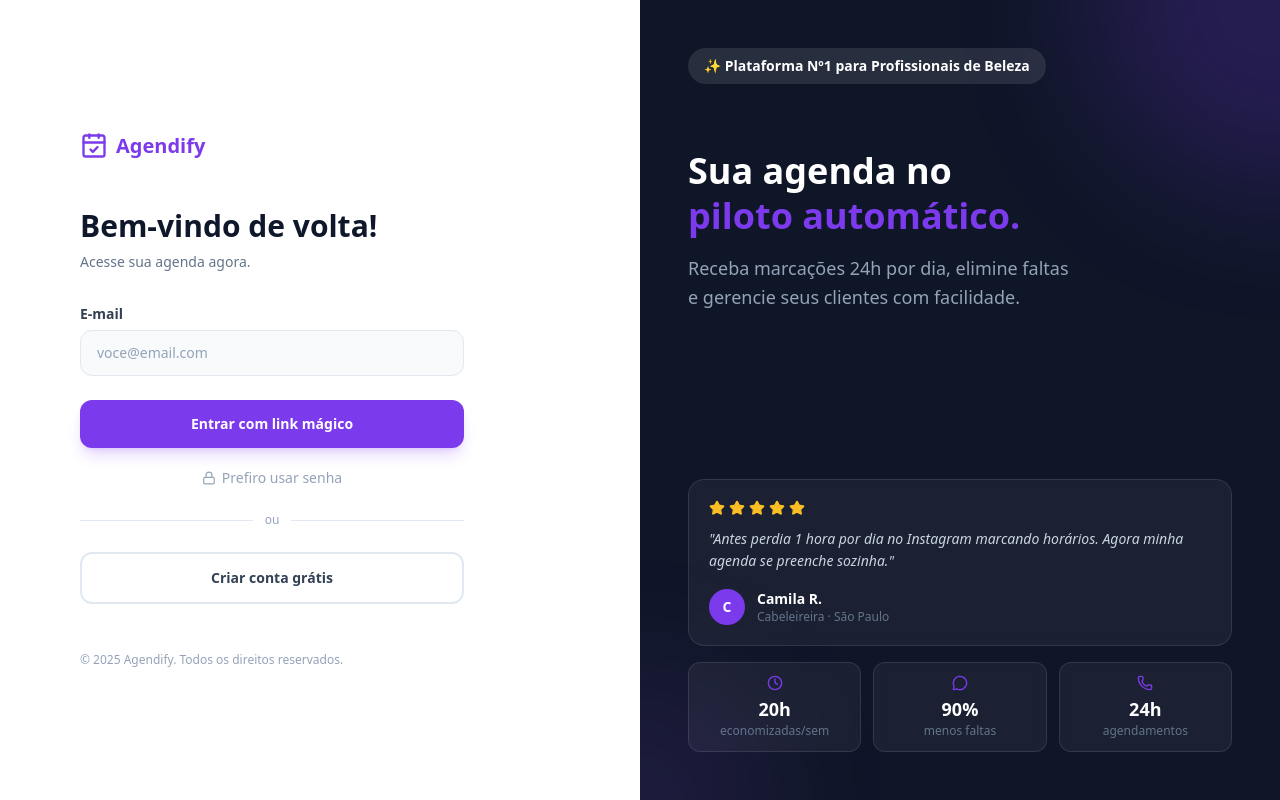
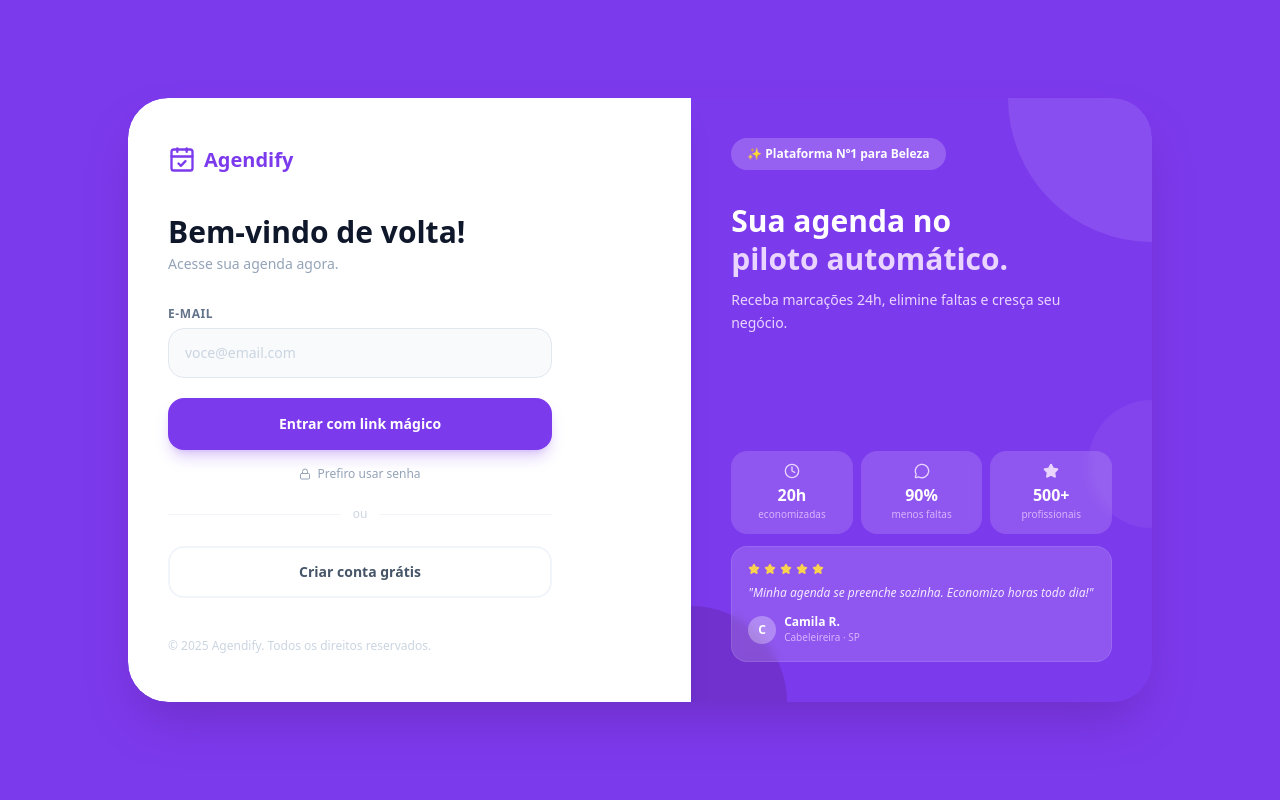
Before and after one commit to gmmktdigital2021-pixel/Agendify, a Next.js app: page /login in a window 1280 px wide. Built offline with nearby package versions, Linux system fonts and the light colour scheme; no server answers.

Commit message:
feat: login redesign card arredondado

```diff
--- a/app/login/page.tsx
+++ b/app/login/page.tsx
@@ -3,7 +3,7 @@
 import React, { useState, useEffect } from "react";
 import Link from "next/link";
 import { useRouter, useSearchParams } from "next/navigation";
-import { CalendarCheck, MailCheck, Lock, Phone, MessageCircle, Clock, Star } from "lucide-react";
+import { CalendarCheck, MailCheck, Lock, Clock, Star, MessageCircle } from "lucide-react";
 import { supabase } from "@/lib/supabase";
 
 function LoginContent() {
@@ -34,14 +34,13 @@
     setLoading(true);
     setAuthError("");
     setShowSignUpOption(false);
-
     try {
       if (!usePassword) {
         const { error } = await supabase.auth.signInWithOtp({
           email,
           options: { emailRedirectTo: `${process.env.NEXT_PUBLIC_SITE_URL}/auth/callback` },
         });
-        if (error) console.warn("Supabase auth error:", error.message);
+        if (error) console.warn(error.message);
         setSuccess(true);
       } else {
         const { data, error } = await supabase.auth.signInWithPassword({ email, password });
@@ -85,23 +84,24 @@
   };
 
   return (
-    <div className="min-h-screen flex font-sans">
+    <div className="min-h-screen bg-[#7C3AED] flex items-center justify-center p-4 font-sans">
+      <div className="w-full max-w-5xl flex rounded-[2.5rem] overflow-hidden shadow-2xl shadow-purple-900/40 min-h-[600px]">
 
-      {/* LADO ESQUERDO — Formulário */}
-      <div className="w-full lg:w-1/2 flex flex-col justify-center px-8 sm:px-16 lg:px-20 bg-white relative">
+        {/* LADO ESQUERDO — Formulário (branco com canto arredondado) */}
+        <div className="w-full lg:w-[55%] bg-white flex flex-col justify-center px-10 py-12 relative rounded-[2.5rem] lg:rounded-r-none z-10 shadow-xl">
 
           {/* Logo */}
-        <Link href="/landing" className="flex items-center gap-2 mb-12">
+          <Link href="/landing" className="flex items-center gap-2 mb-10">
             <CalendarCheck className="w-7 h-7 text-brand" />
             <span className="font-extrabold text-xl text-brand">Agendify</span>
           </Link>
 
           {!success ? (
-          <div className="max-w-sm w-full">
-            <h1 className="text-3xl font-extrabold text-slate-900 mb-2">
+            <div className="max-w-sm">
+              <h1 className="text-3xl font-extrabold text-slate-900 mb-1">
                 {isCadastro ? "Crie sua conta" : "Bem-vindo de volta!"}
               </h1>
-            <p className="text-slate-500 text-sm mb-8">
+              <p className="text-slate-400 text-sm mb-8">
                 {isCadastro ? "Grátis, sem cartão de crédito." : "Acesse sua agenda agora."}
               </p>
 
@@ -113,27 +113,27 @@
 
               <form onSubmit={handleLogin} className="flex flex-col gap-4">
                 <div>
-                <label className="block text-sm font-bold text-slate-700 mb-1.5">E-mail</label>
+                  <label className="block text-xs font-bold text-slate-500 mb-1.5 uppercase tracking-wider">E-mail</label>
                   <input
                     type="email"
                     placeholder="voce@email.com"
                     value={email}
                     onChange={e => setEmail(e.target.value)}
                     required
-                  className="w-full px-4 py-3 rounded-xl border border-slate-200 bg-slate-50 text-slate-800 text-sm focus:outline-none focus:ring-2 focus:ring-brand focus:border-transparent transition-all placeholder:text-slate-400"
+                    className="w-full px-4 py-3.5 rounded-2xl border border-slate-200 bg-slate-50 text-slate-800 text-sm focus:outline-none focus:ring-2 focus:ring-brand/30 focus:border-brand transition-all placeholder:text-slate-300"
                   />
                 </div>
 
                 {usePassword && (
                   <div className="animate-in fade-in slide-in-from-top-2 duration-300">
-                  <label className="block text-sm font-bold text-slate-700 mb-1.5">Senha</label>
+                    <label className="block text-xs font-bold text-slate-500 mb-1.5 uppercase tracking-wider">Senha</label>
                     <input
                       type="password"
                       placeholder="••••••••"
                       value={password}
                       onChange={e => setPassword(e.target.value)}
                       required
-                    className="w-full px-4 py-3 rounded-xl border border-slate-200 bg-slate-50 text-slate-800 text-sm focus:outline-none focus:ring-2 focus:ring-brand focus:border-transparent transition-all placeholder:text-slate-400"
+                      className="w-full px-4 py-3.5 rounded-2xl border border-slate-200 bg-slate-50 text-slate-800 text-sm focus:outline-none focus:ring-2 focus:ring-brand/30 focus:border-brand transition-all placeholder:text-slate-300"
                     />
                   </div>
                 )}
@@ -142,24 +142,24 @@
                   <button
                     type="submit"
                     disabled={loading}
-                  className="w-full bg-brand text-white py-3.5 rounded-xl font-bold text-sm hover:bg-purple-700 transition-all disabled:opacity-50 mt-2 shadow-lg shadow-brand/20"
+                    className="w-full bg-brand text-white py-4 rounded-2xl font-bold text-sm hover:bg-purple-700 transition-all disabled:opacity-50 mt-1 shadow-lg shadow-brand/25"
                   >
                     {loading ? "Processando..." : (usePassword ? "Entrar com senha" : "Entrar com link mágico")}
                   </button>
                 ) : (
-                <div className="flex flex-col gap-2 mt-2">
+                  <div className="flex flex-col gap-2 mt-1">
                     <button
                       type="button"
                       onClick={handleCreatePassword}
                       disabled={loading}
-                    className="w-full bg-green-600 text-white py-3.5 rounded-xl font-bold text-sm hover:bg-green-700 transition-all disabled:opacity-50"
+                      className="w-full bg-green-600 text-white py-4 rounded-2xl font-bold text-sm hover:bg-green-700 transition-all disabled:opacity-50"
                     >
                       {loading ? "Criando..." : "Criar nova senha agora"}
                     </button>
                     <button
                       type="button"
                       onClick={() => setShowSignUpOption(false)}
-                    className="w-full text-slate-500 py-2.5 rounded-xl text-sm hover:text-slate-800 transition-colors"
+                      className="w-full text-slate-400 py-2.5 text-sm hover:text-slate-700 transition-colors"
                     >
                       Cancelar
                     </button>
@@ -170,105 +170,102 @@
                   <button
                     type="button"
                     onClick={() => { setUsePassword(!usePassword); setShowSignUpOption(false); setAuthError(""); }}
-                  className="text-sm text-slate-400 hover:text-brand transition-colors flex items-center justify-center gap-1.5 mt-1"
+                    className="text-xs text-slate-400 hover:text-brand transition-colors flex items-center justify-center gap-1.5"
                   >
-                  <Lock className="w-3.5 h-3.5" />
+                    <Lock className="w-3 h-3" />
                     {usePassword ? "Prefiro usar link mágico" : "Prefiro usar senha"}
                   </button>
                 )}
               </form>
 
               <div className="flex items-center gap-3 my-6">
-              <div className="flex-1 border-t border-slate-200" />
-              <span className="text-xs text-slate-400 font-medium">ou</span>
-              <div className="flex-1 border-t border-slate-200" />
+                <div className="flex-1 border-t border-slate-100" />
+                <span className="text-xs text-slate-300 font-medium">ou</span>
+                <div className="flex-1 border-t border-slate-100" />
               </div>
 
               <button
                 onClick={() => router.push(isCadastro ? '/login' : '/login?modo=cadastro')}
-              className="w-full border-2 border-slate-200 text-slate-700 py-3.5 rounded-xl font-bold text-sm hover:border-brand hover:text-brand transition-all"
+                className="w-full border-2 border-slate-100 text-slate-600 py-3.5 rounded-2xl font-bold text-sm hover:border-brand hover:text-brand transition-all"
               >
                 {isCadastro ? "Já tenho uma conta" : "Criar conta grátis"}
               </button>
             </div>
           ) : (
-          <div className="max-w-sm w-full text-center animate-in fade-in zoom-in duration-300">
+            <div className="max-w-sm text-center animate-in fade-in zoom-in duration-300">
               <div className="w-16 h-16 bg-green-50 rounded-full flex items-center justify-center mx-auto mb-4">
                 <MailCheck className="w-8 h-8 text-green-500" />
               </div>
               <h2 className="text-2xl font-bold text-slate-900 mb-2">Verifique seu e-mail!</h2>
               <p className="text-slate-500 text-sm mb-6">
-              Enviamos um link de acesso para <strong>{email}</strong>. O link expira em 10 minutos.
+                Enviamos um link para <strong>{email}</strong>. Expira em 10 minutos.
               </p>
               <button
                 onClick={() => { setSuccess(false); setUsePassword(false); }}
-              className="w-full border-2 border-slate-200 text-slate-600 py-3 rounded-xl font-medium text-sm hover:border-brand hover:text-brand transition-all"
+                className="w-full border-2 border-slate-100 text-slate-500 py-3 rounded-2xl font-medium text-sm hover:border-brand hover:text-brand transition-all"
               >
                 Tentar outro e-mail
               </button>
             </div>
           )}
 
-        <p className="text-xs text-slate-400 mt-12">
-          © 2025 Agendify. Todos os direitos reservados.
+          <p className="text-xs text-slate-300 mt-10">© 2025 Agendify. Todos os direitos reservados.</p>
+        </div>
+
+        {/* LADO DIREITO — Conteúdo visual (roxo) */}
+        <div className="hidden lg:flex w-[45%] bg-[#7C3AED] flex-col justify-between p-10 relative overflow-hidden rounded-r-[2.5rem]">
+
+          {/* Círculos decorativos */}
+          <div className="absolute top-0 right-0 w-72 h-72 bg-white/10 rounded-full -mr-36 -mt-36 pointer-events-none" />
+          <div className="absolute bottom-0 left-0 w-48 h-48 bg-purple-900/30 rounded-full -ml-24 -mb-24 pointer-events-none" />
+          <div className="absolute top-1/2 right-0 w-32 h-32 bg-white/5 rounded-full -mr-16 pointer-events-none" />
+
+          {/* Topo */}
+          <div className="relative z-10">
+            <div className="inline-flex items-center gap-2 bg-white/20 text-white px-4 py-2 rounded-full text-xs font-bold mb-8">
+              ✨ Plataforma Nº1 para Beleza
+            </div>
+            <h2 className="text-3xl font-extrabold text-white leading-tight mb-3">
+              Sua agenda no <br />
+              <span className="text-purple-200">piloto automático.</span>
+            </h2>
+            <p className="text-purple-200 text-sm leading-relaxed">
+              Receba marcações 24h, elimine faltas e cresça seu negócio.
             </p>
           </div>
 
-      {/* LADO DIREITO — Conteúdo visual */}
-      <div className="hidden lg:flex w-1/2 bg-[#0F1628] flex-col justify-between p-12 relative overflow-hidden">
-
-        {/* Efeitos de fundo */}
-        <div className="absolute top-0 right-0 w-96 h-96 bg-brand/20 rounded-full blur-3xl -mr-48 -mt-48 pointer-events-none" />
-        <div className="absolute bottom-0 left-0 w-64 h-64 bg-purple-500/10 rounded-full blur-3xl -ml-32 -mb-32 pointer-events-none" />
-
-        {/* Topo */}
-        <div className="relative z-10">
-          <div className="inline-flex items-center gap-2 bg-white/10 text-white px-4 py-2 rounded-full text-sm font-bold mb-16">
-            ✨ Plataforma Nº1 para Profissionais de Beleza
+          {/* Stats */}
+          <div className="relative z-10 space-y-3">
+            <div className="grid grid-cols-3 gap-2 mb-3">
+              {[
+                { icon: <Clock className="w-4 h-4" />, value: "20h", label: "economizadas" },
+                { icon: <MessageCircle className="w-4 h-4" />, value: "90%", label: "menos faltas" },
+                { icon: <Star className="w-4 h-4 fill-current" />, value: "500+", label: "profissionais" },
+              ].map((stat, i) => (
+                <div key={i} className="bg-white/15 rounded-2xl p-3 text-center backdrop-blur-sm">
+                  <div className="text-purple-200 flex justify-center mb-1">{stat.icon}</div>
+                  <div className="text-white font-extrabold text-base">{stat.value}</div>
+                  <div className="text-purple-300 text-[10px]">{stat.label}</div>
+                </div>
+              ))}
             </div>
 
-          <h2 className="text-4xl font-extrabold text-white leading-tight mb-4">
-            Sua agenda no <br />
-            <span className="text-brand">piloto automático.</span>
-          </h2>
-          <p className="text-slate-400 text-lg leading-relaxed max-w-sm">
-            Receba marcações 24h por dia, elimine faltas e gerencie seus clientes com facilidade.
+            {/* Depoimento */}
+            <div className="bg-white/15 rounded-2xl p-4 backdrop-blur-sm border border-white/10">
+              <div className="flex gap-1 mb-2">
+                {[...Array(5)].map((_, i) => <Star key={i} className="w-3 h-3 fill-amber-300 text-amber-300" />)}
+              </div>
+              <p className="text-purple-100 text-xs leading-relaxed italic mb-3">
+                "Minha agenda se preenche sozinha. Economizo horas todo dia!"
               </p>
-        </div>
-
-        {/* Cards de stats */}
-        <div className="relative z-10 space-y-4">
-
-          {/* Card depoimento */}
-          <div className="bg-white/5 border border-white/10 rounded-2xl p-5 backdrop-blur-sm">
-            <div className="flex gap-1 mb-3">
-              {[...Array(5)].map((_, i) => <Star key={i} className="w-4 h-4 fill-amber-400 text-amber-400" />)}
-            </div>
-            <p className="text-slate-300 text-sm leading-relaxed italic mb-4">
-              "Antes perdia 1 hora por dia no Instagram marcando horários. Agora minha agenda se preenche sozinha."
-            </p>
-            <div className="flex items-center gap-3">
-              <div className="w-9 h-9 rounded-full bg-brand flex items-center justify-center text-white font-bold text-sm">C</div>
+              <div className="flex items-center gap-2">
+                <div className="w-7 h-7 rounded-full bg-white/30 flex items-center justify-center text-white font-bold text-xs">C</div>
                 <div>
-                <p className="text-white font-bold text-sm">Camila R.</p>
-                <p className="text-slate-500 text-xs">Cabeleireira · São Paulo</p>
+                  <p className="text-white font-bold text-xs">Camila R.</p>
+                  <p className="text-purple-300 text-[10px]">Cabeleireira · SP</p>
                 </div>
               </div>
             </div>
-
-          {/* Stats */}
-          <div className="grid grid-cols-3 gap-3">
-            {[
-              { icon: <Clock className="w-4 h-4" />, value: "20h", label: "economizadas/sem" },
-              { icon: <MessageCircle className="w-4 h-4" />, value: "90%", label: "menos faltas" },
-              { icon: <Phone className="w-4 h-4" />, value: "24h", label: "agendamentos" },
-            ].map((stat, i) => (
-              <div key={i} className="bg-white/5 border border-white/10 rounded-xl p-3 text-center backdrop-blur-sm">
-                <div className="text-brand flex justify-center mb-1">{stat.icon}</div>
-                <div className="text-white font-extrabold text-lg">{stat.value}</div>
-                <div className="text-slate-500 text-xs">{stat.label}</div>
-              </div>
-            ))}
           </div>
         </div>
       </div>
@@ -279,8 +276,8 @@
 export default function LoginPage() {
   return (
     <React.Suspense fallback={
-      <div className="min-h-screen flex items-center justify-center">
-        <div className="w-8 h-8 rounded-full border-2 border-brand border-t-transparent animate-spin" />
+      <div className="min-h-screen bg-brand flex items-center justify-center">
+        <div className="w-8 h-8 rounded-full border-2 border-white border-t-transparent animate-spin" />
       </div>
     }>
       <LoginContent />
```
Lines whose indentation alone changed are shown as unchanged.
